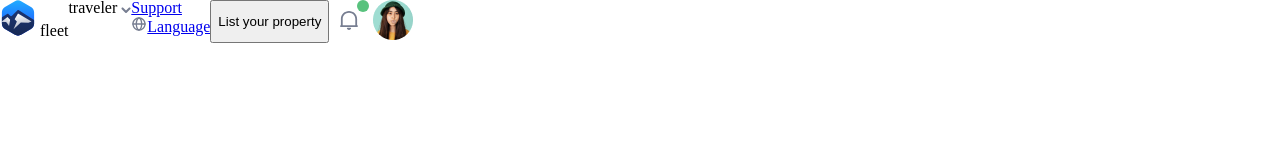
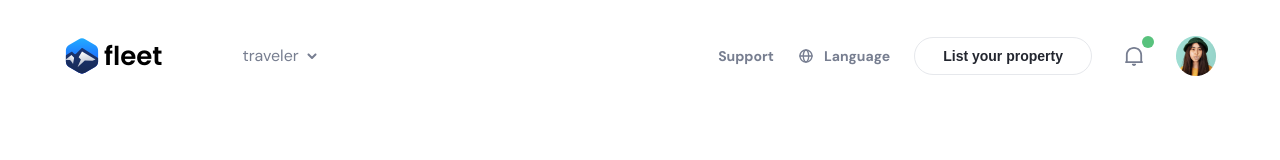
Before and after one commit to javasharipov/Exam2, a plain HTML site: page index.html in a window 1280 px wide. Drawn offline with Linux system fonts and the light colour scheme.

Commit message:
header finished

```diff
--- a/css/global.css
+++ b/css/global.css
@@ -2,6 +2,10 @@
     max-width: 1152px;
     margin: 0 auto;
     padding: 0 16px;
+}
+a{
+    color: inherit;
+    text-decoration: none;
 }
 .container-lg{
     max-width: 1312px;
--- a/css/media.css
+++ b/css/media.css
@@ -0,0 +1,39 @@
+@media  (max-width:1084px) {
+    .navbar__collection{
+        display: none;
+    }
+}
+@media  (max-width:650px) {
+    .header__logo{
+        display: flex;
+        flex: 1;
+    }
+    .traveler{
+    display: none;
+   }
+    .navbar__collection{
+        display: none;
+    }
+}
+@media  (max-width:500px) {
+    .header__logo{
+        display: flex;
+        flex: 1;
+    }
+    .traveler{
+    display: none;
+   }
+    .navbar__collection{
+        display: none;
+    }
+
+    .notification__account_image button{
+       display: none;
+
+    }
+    .burger__menu{
+        display: inline-block;
+        margin-left: 20px;
+
+    }
+}
--- a/css/reset.css
+++ b/css/reset.css
@@ -25,6 +25,7 @@ footer, header, hgroup, menu, nav, section {
 }
 body {
 	line-height: 1;
+    font-family: "DM Sans", sans-serif;
 }
 ol, ul {
 	list-style: none;
--- a/css/style.css
+++ b/css/style.css
@@ -1,5 +1,94 @@
+/* Header */
 .navbar{
     display: flex;
+    height: 88px;
+    padding: 12px 0;
+    align-items: center;
+
+}
+.header__logo{
+    display: flex;
+    flex-direction: row;
+    gap: 4px;
+    align-items: center;
 
 
 }
+.header__logo strong{
+    font-family: "Poppins", sans-serif;
+    font-size:  26px;
+    font-weight: 600;
+
+}
+.traveler{
+    display: flex;
+    align-items: center;
+    margin-left: 80px;
+    gap: 8px;
+    flex: 1;
+}
+.traveler:hover{
+    text-decoration: underline #777E90;
+    cursor: pointer;
+}
+.traveler span{
+    color: var(--color-secondarytext);
+
+}
+.navbar__collection{
+    display: flex;
+    align-items: center;
+
+}
+.navbar__collection li:nth-child(1){
+    color: var(--color-secondarytext);
+    margin-right: 24px;
+    font-size:14px ;
+    font-weight:700 ;
+
+}
+.navbar__collection li:nth-child(1):hover{
+    text-decoration: underline;
+}
+.navbar__collection li:nth-child(2){
+    display: flex;
+    align-items: center;
+    gap: 10px;
+    color: var(--color-secondarytext);
+    font-size:14px ;
+    font-weight:700 ;
+    margin-right: 24px;
+}
+.navbar__collection li:nth-child(2):hover{
+    text-decoration: underline #777E90;
+    cursor: pointer;
+}
+.notification__account_image{
+    display: flex;
+    align-items: center;
+    justify-content: center;
+    gap: 22px;
+}
+.notification__account_image button{
+    padding: 10px 28px;
+    border-radius: 90px;
+    color: #23262F ;
+    border: 1px solid #e6e8ec;
+    background-color: #fff;
+    font-size: 14px;
+    font-weight: 700;
+    cursor: pointer;
+    transition: .5s ease-out;
+
+}
+.notification__account_image button:hover{
+    background-color: #e6e8ec;
+    border: 1px solid #000;
+    transform: scale(1.2);
+
+}
+.burger__menu{
+    display: none;
+}
+
+/* Hero */
--- a/css/variable.css
+++ b/css/variable.css
@@ -1,3 +1,4 @@
 :root{
-
+    --color-maintext:#23262F;
+    --color-secondarytext:#777E90;
 }
--- a/index.html
+++ b/index.html
@@ -1,36 +1,46 @@
 <!DOCTYPE html>
 <html lang="en">
   <head>
-    <meta charset="UTF-8">
-    <meta name="viewport" content="width=device-width, initial-scale=1.0">
+    <meta charset="UTF-8" />
+    <meta name="viewport" content="width=device-width, initial-scale=1.0" />
     <title>Document</title>
-    <link rel="stylesheet" href="./css/fonts.css">
-    <link rel="stylesheet" href="./css/reset.css">
-    <link rel="stylesheet" href="./css/variable.css">
-    <link rel="stylesheet" href="./css/style.css">
-    <link rel="stylesheet" href="./css/media.css">
+    <link rel="stylesheet" href="./css/global.css">
+    <link rel="stylesheet" href="./css/fonts.css" />
+    <link rel="stylesheet" href="./css/reset.css" />
+    <link rel="stylesheet" href="./css/variable.css" />
+    <link rel="stylesheet" href="./css/style.css" />
+    <link rel="stylesheet" href="./css/media.css" />
   </head>
   <body>
-    <header class="container">
+    <header>
+      <div class="container">
         <nav class="navbar">
           <div class="header__logo">
-                <img src="./assets/headerlogo.svg" alt="">
+            <img src="./assets/headerlogo.svg" alt="" />
             <strong>fleet</strong>
           </div>
           <div class="traveler">
             <span>traveler</span>
-                <img src="./assets/bottomarrow.svg" alt="">
+            <img src="./assets/bottomarrow.svg" alt="" />
           </div>
           <ul class="navbar__collection">
             <li><a href="#">Support</a></li>
-                <li><img src="./assets/internetlogo.svg" alt=""><a href="#">Language</a></li>
+            <li>
+              <img src="./assets/internetlogo.svg" alt="" /><a href="#"
+                >Language</a
+              >
+            </li>
           </ul>
+          <div class="notification__account_image">
             <button>List your property</button>
-             <div class="notification__account_image">
-                <img src="./assets/Notification - Bell.svg" alt="">
-                <img src="./assets/headerperson.png" alt="">
+            <img src="./assets/Notification - Bell.svg" alt="" />
+            <img src="./assets/headerperson.png" alt="" />
+        </div>
+        <div class="burger__menu">
+        <img src="./assets/burgermenu.svg" alt="">
         </div>
         </nav>
+      </div>
     </header>
   </body>
 </html>
```
Also changed, not shown: assets/burgermenu.svg (added). Lines whose indentation alone changed are shown as unchanged.
